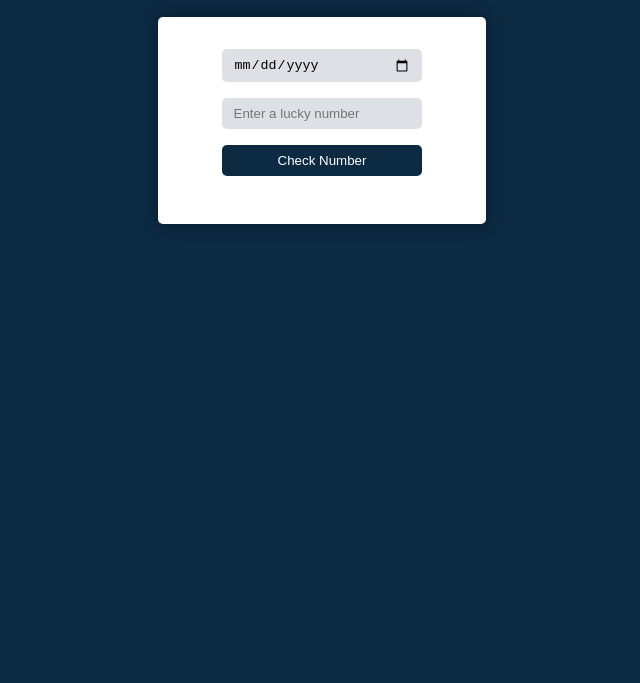
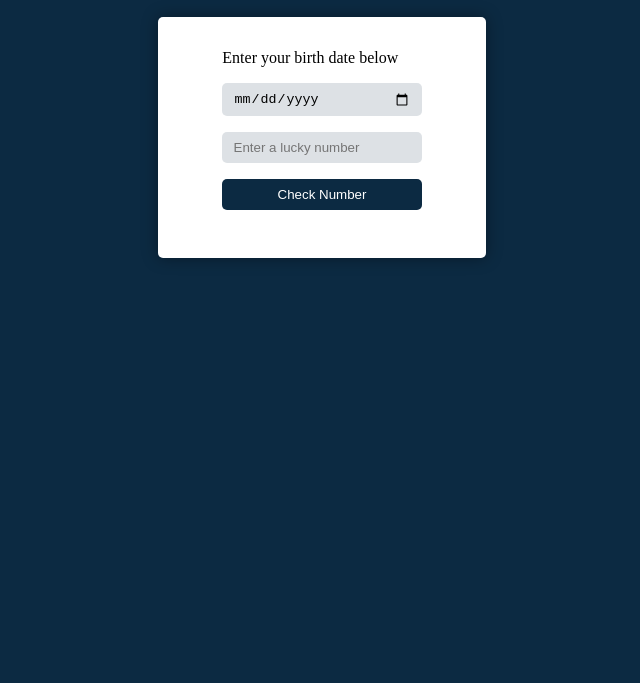
Before and after one commit to sanjitsarkar/lucky_birthday, a plain HTML site: page index.html in a window 1280 px wide. Shown: the part 117-800 px from the top of the page, without its empty margins (318-958 px from the left). Drawn offline with Linux system fonts and the light colour scheme.

Commit message:
added label for birthday input

```diff
--- a/index.html
+++ b/index.html
@@ -11,6 +11,7 @@
 <body>
 <h1>Is your Birthday Lucky? 🤔</h1>
 <form id="form">
+    <label>Enter your birth date below</label>
     <input type="date" id="dateOfBirth" />
     <input type="number" id="luckyNumber" placeholder="Enter a lucky number" />
     <button type="submit" id="calculateBtn">Check Number</button>
```
